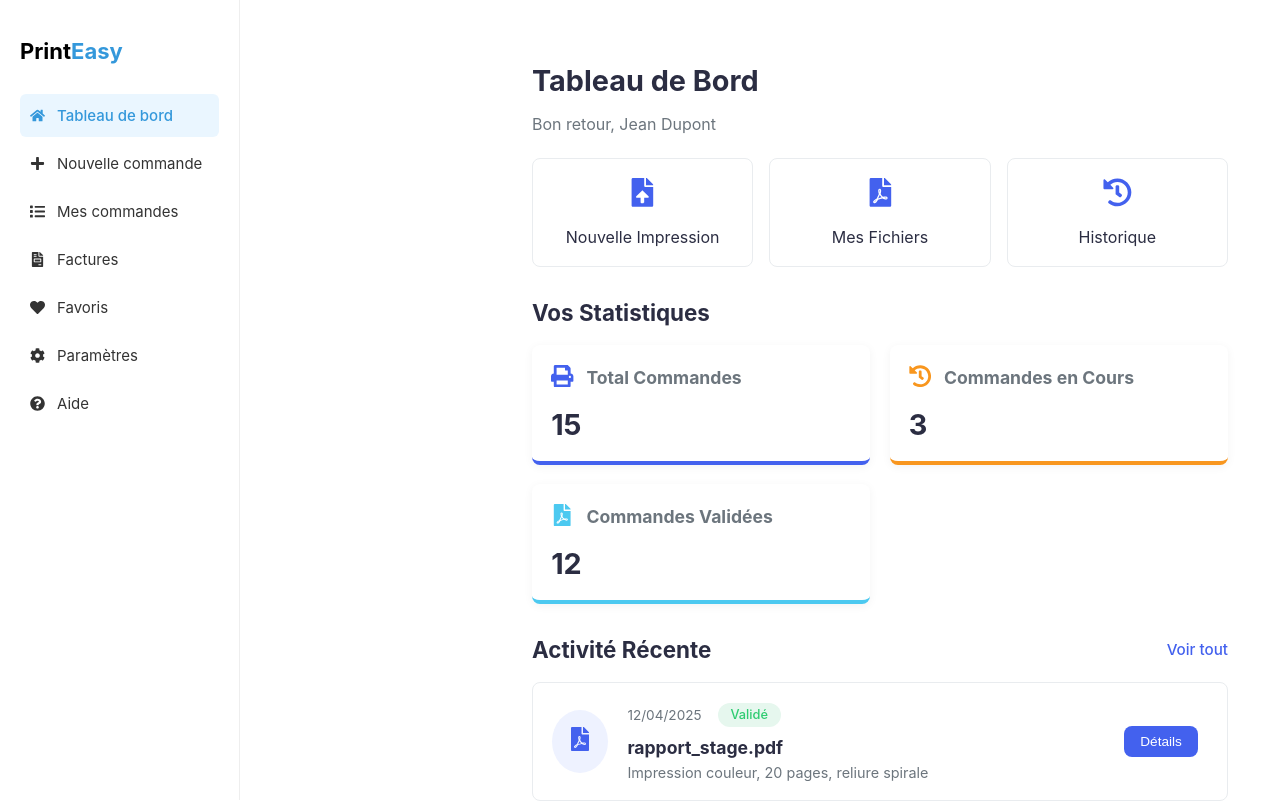
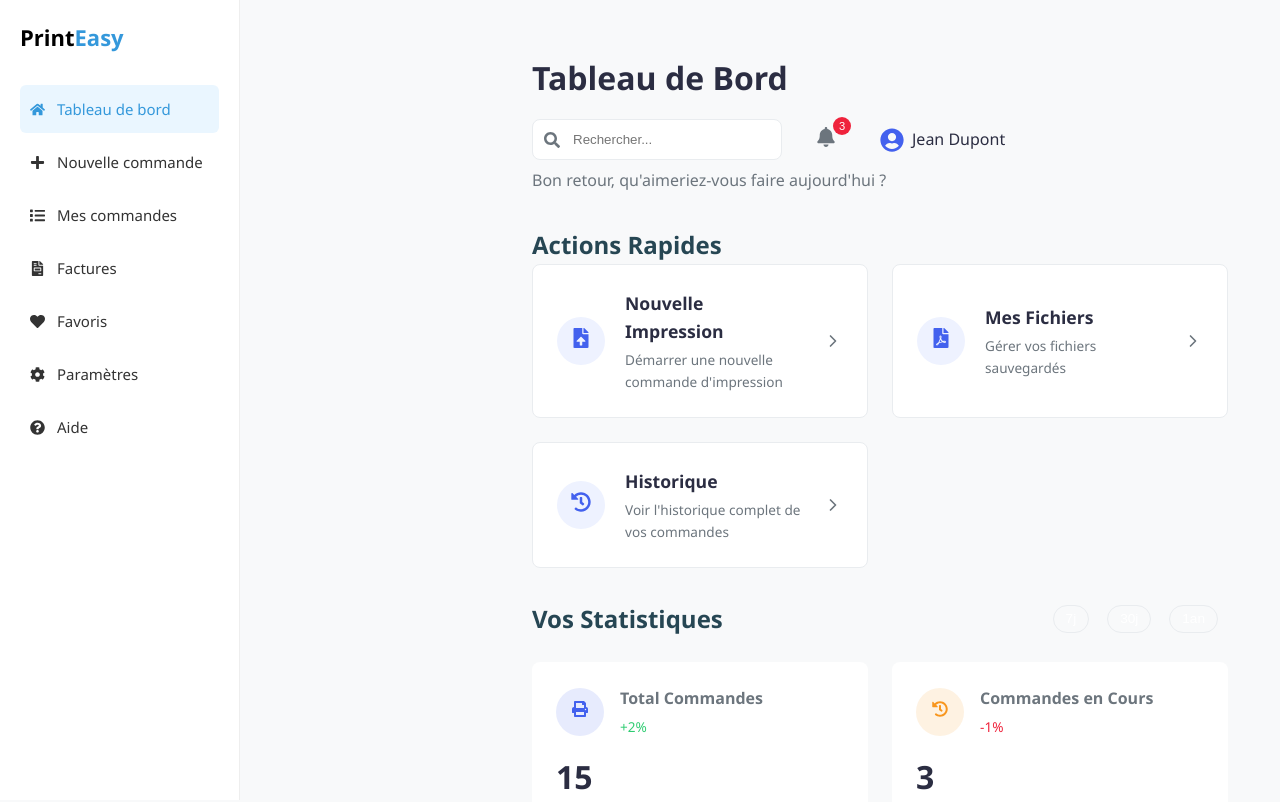
Before and after one commit to PaolaJeanne/dashboard, a React (Create React App) app: page /dashboard in a window 1280 px wide. Shown: the top 802 px of the page. Built offline with nearby package versions, Linux system fonts and the light colour scheme.

Commit message:
mis a jour

```diff
--- a/src/pages/Dashboard.js
+++ b/src/pages/Dashboard.js
@@ -2,12 +2,16 @@ import React, { useEffect, useState } from 'react';
 import { Link } from 'react-router-dom';
 import {
   FaFileUpload, FaHistory, FaPrint,
-  FaFilePdf, FaFileImage,FaFileWord
+  FaFilePdf, FaFileImage, FaFileWord,
+  FaSearch, FaBell, FaUserCircle
 } from 'react-icons/fa';
+import { FiChevronRight } from 'react-icons/fi';
 import '../styles/Dashboard.css';
 
 const Dashboard = () => {
   const [isMobile, setIsMobile] = useState(false);
+  const [searchQuery, setSearchQuery] = useState('');
+  const [activeStat, setActiveStat] = useState(null);
 
   useEffect(() => {
     const handleResize = () => {
@@ -19,11 +23,12 @@ const Dashboard = () => {
     return () => window.removeEventListener('resize', handleResize);
   }, []);
 
-  // Données des statistiques
+  // Données des statistiques avec tendances
   const stats = [
     {
       title: "Total Commandes",
       value: 15,
+      change: +2,
       icon: <FaPrint className="stat-icon" />,
       color: "#4361ee",
       shortTitle: "Total"
@@ -31,6 +36,7 @@ const Dashboard = () => {
     {
       title: "Commandes en Cours",
       value: 3,
+      change: -1,
       icon: <FaHistory className="stat-icon" />,
       color: "#f8961e",
       shortTitle: "En Cours"
@@ -38,123 +44,234 @@ const Dashboard = () => {
     {
       title: "Commandes Validées",
       value: 12,
+      change: +3,
       icon: <FaFilePdf className="stat-icon" />,
       color: "#4cc9f0",
       shortTitle: "Validées"
     }
   ];
 
-  // Historique des activités
+  // Historique des activités avec statut plus détaillé
   const historyEntries = [
     {
+      id: 1,
       date: '12/04/2025',
       shortDate: '12/04',
       file: 'rapport_stage.pdf',
       shortFile: 'rapport.pdf',
       status: 'Validé',
+      progress: 100,
       icon: <FaFilePdf className="file-icon" />,
-      details: "Impression couleur, 20 pages, reliure spirale"
+      details: "Impression couleur, 20 pages, reliure spirale",
+      price: "24,50 €"
     },
     {
+      id: 2,
       date: '10/04/2025',
       shortDate: '10/04',
       file: 'affiche.png',
       shortFile: 'affiche.png',
       status: 'En cours',
+      progress: 65,
       icon: <FaFileImage className="file-icon" />,
-      details: "Format A2, impression sur papier brillant"
+      details: "Format A2, impression sur papier brillant",
+      price: "12,00 €"
     },
     {
+      id: 3,
       date: '02/04/2025',
       shortDate: '02/04',
       file: 'cv.docx',
       shortFile: 'cv.docx',
       status: 'En attente',
+      progress: 0,
       icon: <FaFileWord className="file-icon" />,
-      details: "10 exemplaires sur papier premium 120g"
+      details: "10 exemplaires sur papier premium 120g",
+      price: "15,75 €"
     },
   ];
 
-  // Actions rapides
+  // Actions rapides améliorées
   const quickActions = [
-    { title: "Nouvelle Impression", icon: <FaFileUpload />, link: "/nouvelle-commande" },
-    { title: "Mes Fichiers", icon: <FaFilePdf />, link: "/fichier" },
-    { title: "Historique", icon: <FaHistory />, link: "/historique" }
+    {
+      title: "Nouvelle Impression",
+      icon: <FaFileUpload />,
+      link: "/nouvelle-commande",
+      description: "Démarrer une nouvelle commande d'impression"
+    },
+    {
+      title: "Mes Fichiers",
+      icon: <FaFilePdf />,
+      link: "/fichier",
+      description: "Gérer vos fichiers sauvegardés"
+    },
+    {
+      title: "Historique",
+      icon: <FaHistory />,
+      link: "/historique",
+      description: "Voir l'historique complet de vos commandes"
+    }
   ];
+
+  // Filtrer les activités si recherche activée
+  const filteredActivities = searchQuery
+    ? historyEntries.filter(entry =>
+        entry.file.toLowerCase().includes(searchQuery.toLowerCase()) ||
+        entry.details.toLowerCase().includes(searchQuery.toLowerCase()))
+    : historyEntries;
 
   return (
     <div className={`dashboard-container ${isMobile ? 'mobile' : ''}`}>
+      {/* Header amélioré avec recherche et notifications */}
       <header className="dashboard-header">
+        <div className="header-top">
           <h1>{isMobile ? 'Dashboard' : 'Tableau de Bord'}</h1>
+          <div className="header-actions">
+            <div className="search-bar">
+              <FaSearch className="search-icon" />
+              <input
+                type="text"
+                placeholder="Rechercher..."
+                value={searchQuery}
+                onChange={(e) => setSearchQuery(e.target.value)}
+              />
+            </div>
+            <button className="notification-btn">
+              <FaBell />
+              <span className="notification-badge">3</span>
+            </button>
+            <div className="user-profile">
+              <FaUserCircle />
+              <span>Jean Dupont</span>
+            </div>
+          </div>
+        </div>
+
         {!isMobile && (
-          <p className="welcome-message">Bon retour, Jean Dupont</p>
+          <p className="welcome-message">Bon retour, qu'aimeriez-vous faire aujourd'hui ?</p>
         )}
       </header>
 
-      {/* Actions rapides - version adaptative */}
+      {/* Actions rapides avec descriptions */}
+      <section className="quick-actions-section">
+        <h2>Actions Rapides</h2>
         <div className={`quick-actions ${isMobile ? 'mobile' : ''}`}>
-        {(isMobile ? quickActions.slice(0, 2) : quickActions).map((action, index) => (
+          {quickActions.map((action, index) => (
             <Link to={action.link} key={index} className="action-card">
+              <div className="action-icon-wrapper">
                 <div className="action-icon">{action.icon}</div>
-            <span>{isMobile ? action.title.split(' ')[0] : action.title}</span>
+              </div>
+              <div className="action-content">
+                <h3>{isMobile ? action.title.split(' ')[0] : action.title}</h3>
+                {!isMobile && <p>{action.description}</p>}
+              </div>
+              {!isMobile && <FiChevronRight className="action-arrow" />}
             </Link>
           ))}
         </div>
+      </section>
 
-      {/* Section Statistiques */}
+      {/* Section Statistiques interactive */}
       <section className="stats-section">
-        <h2>{isMobile ? 'Stats' : 'Vos Statistiques'}</h2>
+        <div className="section-header">
+          <h2>Vos Statistiques</h2>
+          <div className="time-filters">
+            <button className={activeStat === 'week' ? 'active' : ''}>7j</button>
+            <button className={activeStat === 'month' ? 'active' : ''}>30j</button>
+            <button className={activeStat === 'year' ? 'active' : ''}>1an</button>
+          </div>
+        </div>
+
         <div className={`stats-grid ${isMobile ? 'mobile' : ''}`}>
           {stats.map((stat, index) => (
             <div
-              className="stat-card"
+              className={`stat-card ${activeStat === stat.title.toLowerCase() ? 'active' : ''}`}
               key={index}
               style={{ borderBottomColor: stat.color }}
+              onClick={() => setActiveStat(stat.title.toLowerCase())}
             >
               <div className="stat-header">
+                <div className="stat-icon-wrapper" style={{ backgroundColor: `${stat.color}20` }}>
                   <div style={{ color: stat.color }}>{stat.icon}</div>
+                </div>
+                <div>
                   <h3>{isMobile ? stat.shortTitle : stat.title}</h3>
+                  <p className={`stat-change ${stat.change >= 0 ? 'positive' : 'negative'}`}>
+                    {stat.change >= 0 ? '+' : ''}{stat.change}%
+                  </p>
                 </div>
+              </div>
+              <div className="stat-value-wrapper">
                 <p className="stat-value">{stat.value}</p>
+                <div className="stat-trend">
+                  {/* Icône de tendance pourrait être ajoutée ici */}
+                </div>
+              </div>
             </div>
           ))}
         </div>
       </section>
 
-      {/* Activité récente */}
+      {/* Activité récente améliorée */}
       <section className="activity-section">
         <div className="section-header">
-          <h2>{isMobile ? 'Activité' : 'Activité Récente'}</h2>
+          <h2>Activité Récente</h2>
+          <div className="activity-controls">
             <Link to="/historique" className="view-all">
-            {isMobile ? 'Tout' : 'Voir tout'}
+              {isMobile ? 'Tout voir' : 'Voir tout l\'historique'}
             </Link>
+          </div>
         </div>
 
         <div className="activity-list">
-          {historyEntries.map((entry, index) => (
-            <div className={`activity-card ${isMobile ? 'mobile' : ''}`} key={index}>
+          {filteredActivities.length > 0 ? (
+            filteredActivities.map((entry) => (
+              <div className={`activity-card ${isMobile ? 'mobile' : ''}`} key={entry.id}>
                 <div className="activity-icon">{entry.icon}</div>
                 <div className="activity-details">
                   <div className="activity-header">
+                    <div>
                       <span className="activity-date">
                         {isMobile ? entry.shortDate : entry.date}
                       </span>
+                      <h4 className="activity-title">
+                        {isMobile ? entry.shortFile : entry.file}
+                      </h4>
+                    </div>
                     <span className={`status-badge ${entry.status.replace(' ', '-').toLowerCase()}`}>
                       {isMobile ? entry.status.split(' ')[0] : entry.status}
                     </span>
                   </div>
-                <h4 className="activity-title">
-                  {isMobile ? entry.shortFile : entry.file}
-                </h4>
+
                   {!isMobile && (
+                    <>
                       <p className="activity-description">{entry.details}</p>
+                      <div className="activity-meta">
+                        <div className="progress-bar">
+                          <div
+                            className="progress-fill"
+                            style={{
+                              width: `${entry.progress}%`,
+                              backgroundColor: entry.progress === 100 ? '#2ecc71' :
+                                            entry.progress > 50 ? '#4cc9f0' : '#f8961e'
+                            }}
+                          ></div>
+                        </div>
+                        <span className="activity-price">{entry.price}</span>
+                      </div>
+                    </>
                   )}
                 </div>
                 <button className="action-btn">
                   {isMobile ? '...' : 'Détails'}
                 </button>
               </div>
-          ))}
+            ))
+          ) : (
+            <div className="no-results">
+              Aucun résultat trouvé pour "{searchQuery}"
+            </div>
+          )}
         </div>
       </section>
     </div>
--- a/src/styles/Dashboard.css
+++ b/src/styles/Dashboard.css
@@ -1,6 +1,6 @@
 :root {
     --primary: #4361ee;
-    --primary-light: #eaf6ff;
+    --primary-light: rgba(67, 97, 238, 0.1);
     --secondary: #4cc9f0;
     --success: #2ecc71;
     --warning: #f8961e;
@@ -10,34 +10,120 @@
     --bg: #f8f9fa;
     --card-bg: #ffffff;
     --border: #e9ecef;
-    --radius: 8px;
-    --shadow: 0 2px 4px rgba(0, 0, 0, 0.05);
-    --transition: all 0.2s ease;
+    --radius: 12px;
+    --shadow: 0 4px 6px rgba(0, 0, 0, 0.05);
+    --transition: all 0.3s ease;
   }
 
-/* Base Styles */
-.dashboard-container {
-    margin-left: 240px; /* Largeur de la sidebar */
-    padding: 1.5rem 2rem;
-    min-height: 100vh;
+  /* Reset et styles de base */
+  * {
     box-sizing: border-box;
-    transition: margin-left 0.3s ease;
+    margin: 0;
+    padding: 0;
   }
 
-
-.sidebar.open ~ .dashboard-container {
-    margin-left: 240px; /* Même largeur que la sidebar */
+  body {
+    font-family: 'Segoe UI', Tahoma, Geneva, Verdana, sans-serif;
+    background-color: var(--bg);
+    color: var(--text);
+    line-height: 1.6;
   }
 
-.dashboard-header {
-    margin-bottom: 1.5rem;
-    text-align: left;
+  /* Conteneur principal */
+  .dashboard-container {
+    margin-left: 240px;
+    padding: 2rem;
+    min-height: 100vh;
+    transition: var(--transition);
   }
 
-.dashboard-header h1 {
-    font-size: 1.8rem;
+  .dashboard-container.mobile {
+    margin-left: 0;
+    padding: 1rem;
+  }
+
+  /* En-tête */
+  .dashboard-header {
+    margin-bottom: 2rem;
+  }
+
+  .header-top {
+    display: flex;
+    justify-content: space-between;
+    align-items: center;
+    flex-wrap: wrap;
+    gap: 1rem;
+    margin-bottom: 0.5rem;
+  }
+
+  .header-actions {
+    display: flex;
+    align-items: center;
+    gap: 1.5rem;
+  }
+
+  .search-bar {
+    position: relative;
+    min-width: 250px;
+  }
+
+  .search-bar input {
+    width: 100%;
+    padding: 0.75rem 1rem 0.75rem 2.5rem;
+    border-radius: var(--radius);
+    border: 1px solid var(--border);
+    background-color: var(--card-bg);
+    transition: var(--transition);
+  }
+
+  .search-bar input:focus {
+    outline: none;
+    border-color: var(--primary);
+    box-shadow: 0 0 0 2px var(--primary-light);
+  }
+
+  .search-icon {
+    position: absolute;
+    left: 1rem;
+    top: 50%;
+    transform: translateY(-50%);
+    color: var(--text-light);
+  }
+
+  .notification-btn {
+    position: relative;
+    background: none;
+    border: none;
+    color: var(--text-light);
+    font-size: 1.25rem;
+    cursor: pointer;
+  }
+
+  .notification-badge {
+    position: absolute;
+    top: -5px;
+    right: -5px;
+    background-color: var(--danger);
+    color: white;
+    border-radius: 50%;
+    width: 18px;
+    height: 18px;
+    font-size: 0.7rem;
+    display: flex;
+    align-items: center;
+    justify-content: center;
+  }
+
+  .user-profile {
+    display: flex;
+    align-items: center;
+    gap: 0.5rem;
     color: var(--text);
-    margin-bottom: 0.5rem;
+  }
+
+  .user-profile svg {
+    font-size: 1.5rem;
+    color: var(--primary);
   }
 
   .welcome-message {
@@ -45,27 +131,45 @@
     font-size: 1rem;
   }
 
-/* Quick Actions */
+  /* Sections */
+  .section-header {
+    display: flex;
+    justify-content: space-between;
+    align-items: center;
+    margin-bottom: 1.5rem;
+  }
+
+  .section-header h2 {
+    font-size: 1.5rem;
+    font-weight: 600;
+  }
+
+  /* Actions rapides */
+  .quick-actions-section {
+    margin-bottom: 2rem;
+  }
+
   .quick-actions {
     display: grid;
-    grid-template-columns: repeat(auto-fit, minmax(200px, 1fr));
-    gap: 1rem;
-    margin-bottom: 2rem;
+    grid-template-columns: repeat(auto-fit, minmax(280px, 1fr));
+    gap: 1.5rem;
+  }
+
+  .quick-actions.mobile {
+    grid-template-columns: 1fr;
   }
 
   .action-card {
     background: var(--card-bg);
     border-radius: var(--radius);
-    padding: 1.2rem;
+    padding: 1.5rem;
     display: flex;
-    flex-direction: column;
     align-items: center;
-    justify-content: center;
-    text-align: center;
+    gap: 1.25rem;
+    text-decoration: none;
+    color: var(--text);
+    border: 1px solid var(--border);
     transition: var(--transition);
-    border: 1px solid var(--border);
-    color: var(--text);
-    text-decoration: none;
   }
 
   .action-card:hover {
@@ -74,91 +178,158 @@
     border-color: var(--primary);
   }
 
+  .action-icon-wrapper {
+    width: 48px;
+    height: 48px;
+    border-radius: 50%;
+    background-color: var(--primary-light);
+    display: flex;
+    align-items: center;
+    justify-content: center;
+  }
+
   .action-icon {
-    font-size: 1.8rem;
-    margin-bottom: 0.8rem;
+    font-size: 1.25rem;
     color: var(--primary);
   }
 
-/* Statistics Section */
+  .action-content {
+    flex: 1;
+  }
+
+  .action-content h3 {
+    font-size: 1.1rem;
+    margin-bottom: 0.25rem;
+  }
+
+  .action-content p {
+    font-size: 0.85rem;
+    color: var(--text-light);
+  }
+
+  .action-arrow {
+    color: var(--text-light);
+    font-size: 1.25rem;
+  }
+
+  /* Statistiques */
   .stats-section {
     margin-bottom: 2rem;
   }
 
-.stats-section h2 {
-    font-size: 1.4rem;
-    margin-bottom: 1.2rem;
-    color: var(--text);
+  .time-filters {
+    display: flex;
+    gap: 0.5rem;
+  }
+
+  .time-filters button {
+    padding: 0.35rem 0.75rem;
+    border-radius: 20px;
+    border: 1px solid var(--border);
+    background: none;
+    cursor: pointer;
+    font-size: 0.85rem;
+    transition: var(--transition);
+  }
+
+  .time-filters button.active {
+    background-color: var(--primary);
+    color: white;
+    border-color: var(--primary);
   }
 
   .stats-grid {
     display: grid;
-    grid-template-columns: repeat(auto-fit, minmax(240px, 1fr));
-    gap: 1.2rem;
+    grid-template-columns: repeat(auto-fit, minmax(280px, 1fr));
+    gap: 1.5rem;
+  }
+
+  .stats-grid.mobile {
+    grid-template-columns: 1fr;
   }
 
   .stat-card {
     background: var(--card-bg);
     border-radius: var(--radius);
-    padding: 1.2rem;
-    box-shadow: var(--shadow);
+    padding: 1.5rem;
+    border-bottom: 4px solid;
     transition: var(--transition);
-    border-bottom: 4px solid;
+    cursor: pointer;
   }
 
   .stat-card:hover {
     transform: translateY(-3px);
-    box-shadow: 0 8px 15px rgba(0, 0, 0, 0.1);
+    box-shadow: var(--shadow);
+  }
+
+  .stat-card.active {
+    background-color: var(--primary-light);
   }
 
   .stat-header {
     display: flex;
     align-items: center;
-    gap: 0.8rem;
-    margin-bottom: 1rem;
+    gap: 1rem;
+    margin-bottom: 1.5rem;
   }
 
-.stat-icon {
-    font-size: 1.4rem;
+  .stat-icon-wrapper {
+    width: 48px;
+    height: 48px;
+    border-radius: 50%;
+    display: flex;
+    align-items: center;
+    justify-content: center;
   }
 
   .stat-card h3 {
-    font-size: 1.1rem;
+    font-size: 1rem;
     color: var(--text-light);
-    margin: 0;
+    margin-bottom: 0.25rem;
+  }
+
+  .stat-change {
+    font-size: 0.85rem;
+    font-weight: 500;
+  }
+
+  .stat-change.positive {
+    color: var(--success);
+  }
+
+  .stat-change.negative {
+    color: var(--danger);
+  }
+
+  .stat-value-wrapper {
+    display: flex;
+    align-items: flex-end;
+    justify-content: space-between;
   }
 
   .stat-value {
-    font-size: 1.8rem;
+    font-size: 2rem;
     font-weight: 700;
-    color: var(--text);
-    margin: 0;
+    line-height: 1;
   }
 
-/* Activity Section */
+  /* Activités récentes */
   .activity-section {
     margin-bottom: 2rem;
   }
 
-.section-header {
+  .activity-controls {
     display: flex;
-    justify-content: space-between;
     align-items: center;
-    margin-bottom: 1.2rem;
-}
-
-.section-header h2 {
-    font-size: 1.4rem;
-    color: var(--text);
-    margin: 0;
+    gap: 1rem;
   }
 
   .view-all {
     color: var(--primary);
     text-decoration: none;
     font-weight: 500;
+    font-size: 0.95rem;
     transition: var(--transition);
-    font-size: 0.95rem;
   }
 
   .view-all:hover {
@@ -173,21 +344,28 @@
   .activity-card {
     background: var(--card-bg);
     border-radius: var(--radius);
-    padding: 1.2rem;
+    padding: 1.5rem;
     display: flex;
     align-items: center;
-    gap: 1.2rem;
+    gap: 1.25rem;
     transition: var(--transition);
     border: 1px solid var(--border);
   }
 
+  .activity-card.mobile {
+    flex-direction: column;
+    align-items: flex-start;
+    gap: 1rem;
+    padding: 1.25rem;
+  }
+
   .activity-card:hover {
-    transform: translateY(-3px);
-    box-shadow: 0 8px 15px rgba(0, 0, 0, 0.1);
+    transform: translateY(-2px);
+    box-shadow: var(--shadow);
   }
 
   .activity-icon {
-    font-size: 1.6rem;
+    font-size: 1.5rem;
     color: var(--primary);
     padding: 1rem;
     background: var(--primary-light);
@@ -202,10 +380,10 @@
 
   .activity-header {
     display: flex;
-    align-items: center;
+    justify-content: space-between;
+    align-items: flex-start;
+    margin-bottom: 0.75rem;
     gap: 1rem;
-    margin-bottom: 0.6rem;
-    flex-wrap: wrap;
   }
 
   .activity-date {
@@ -213,8 +391,21 @@
     font-size: 0.85rem;
   }
 
+  .activity-title {
+    font-size: 1.1rem;
+    font-weight: 500;
+    margin: 0.25rem 0;
+    white-space: nowrap;
+    overflow: hidden;
+    text-overflow: ellipsis;
+  }
+
+  .activity-card.mobile .activity-title {
+    white-space: normal;
+  }
+
   .status-badge {
-    padding: 0.3rem 0.8rem;
+    padding: 0.35rem 0.75rem;
     border-radius: 20px;
     font-size: 0.8rem;
     font-weight: 500;
@@ -236,94 +427,131 @@
     color: var(--danger);
   }
 
-.activity-title {
-    font-size: 1.1rem;
-    color: var(--text);
-    margin: 0 0 0.4rem 0;
-    white-space: nowrap;
-    overflow: hidden;
-    text-overflow: ellipsis;
-}
-
   .activity-description {
     color: var(--text-light);
     font-size: 0.9rem;
-    margin: 0;
+    margin-bottom: 1rem;
     display: -webkit-box;
     -webkit-box-orient: vertical;
     overflow: hidden;
+  }
+
+  .activity-meta {
+    display: flex;
+    justify-content: space-between;
+    align-items: center;
+    gap: 1rem;
+  }
+
+  .progress-bar {
+    flex: 1;
+    height: 6px;
+    background-color: var(--border);
+    border-radius: 3px;
+    overflow: hidden;
+  }
+
+  .progress-fill {
+    height: 100%;
+    transition: width 0.5s ease;
+  }
+
+  .activity-price {
+    font-weight: 600;
+    color: var(--text);
   }
 
   .action-btn {
     background: var(--primary);
     color: white;
     border: none;
-    padding: 0.6rem 1.2rem;
+    padding: 0.6rem 1.25rem;
     border-radius: var(--radius);
     cursor: pointer;
     transition: var(--transition);
     font-weight: 500;
     font-size: 0.9rem;
     flex-shrink: 0;
+    white-space: nowrap;
   }
 
   .action-btn:hover {
     background: #3a56d4;
   }
 
-/* Responsive Design */
-@media (max-width: 1200px) {
+  .no-results {
+    padding: 2rem;
+    text-align: center;
+    color: var(--text-light);
+    background: var(--card-bg);
+    border-radius: var(--radius);
+    border: 1px dashed var(--border);
+  }
+
+  /* Responsive */
+  @media (max-width: 992px) {
     .dashboard-container {
       margin-left: 0;
-        padding: 1rem;
-    }
     }
 
-@media (max-width: 992px) {
-    .dashboard-container {
-        padding-top: 4rem;
+    .header-top {
+      flex-direction: column;
+      align-items: flex-start;
     }
 
-    .quick-actions {
-        grid-template-columns: repeat(auto-fit, minmax(160px, 1fr));
+    .header-actions {
+      width: 100%;
+      justify-content: space-between;
     }
 
-    .stats-grid {
-        grid-template-columns: repeat(auto-fit, minmax(200px, 1fr));
+    .search-bar {
+      flex: 1;
     }
   }
 
   @media (max-width: 768px) {
-    .activity-card {
+    .dashboard-container {
+      padding: 1.25rem;
+    }
+
+    .quick-actions {
+      grid-template-columns: 1fr;
+    }
+
+    .activity-header {
       flex-direction: column;
       align-items: flex-start;
-        gap: 1rem;
+      gap: 0.5rem;
     }
 
-    .activity-icon {
-        align-self: flex-start;
+    .activity-meta {
+      flex-direction: column;
+      align-items: flex-start;
+      gap: 0.75rem;
+    }
+
+    .progress-bar {
+      width: 100%;
     }
 
     .action-btn {
-        align-self: stretch;
-        text-align: center;
+      width: 100%;
+      margin-top: 1rem;
     }
   }
 
   @media (max-width: 576px) {
-    .quick-actions {
-        grid-template-columns: 1fr;
+    .stat-card {
+      padding: 1.25rem;
     }
 
-    .stats-grid {
-        grid-template-columns: 1fr;
+    .activity-icon {
+      padding: 0.8rem;
+      font-size: 1.25rem;
     }
 
-    .activity-header {
-        gap: 0.5rem;
-    }
-
-    .activity-title {
-        white-space: normal;
+    .action-icon-wrapper {
+      width: 40px;
+      height: 40px;
     }
   }
```
Lines whose indentation alone changed are shown as unchanged.
